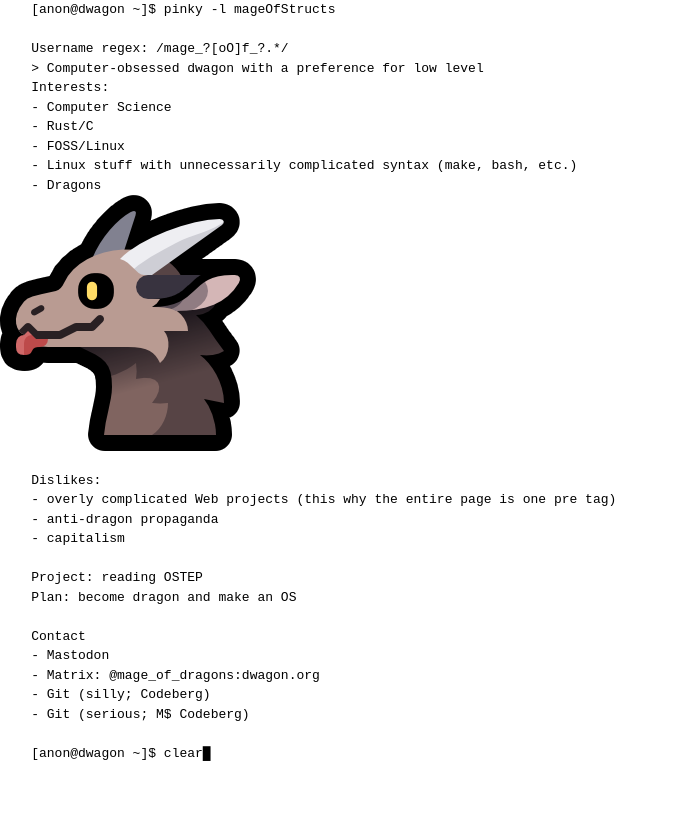
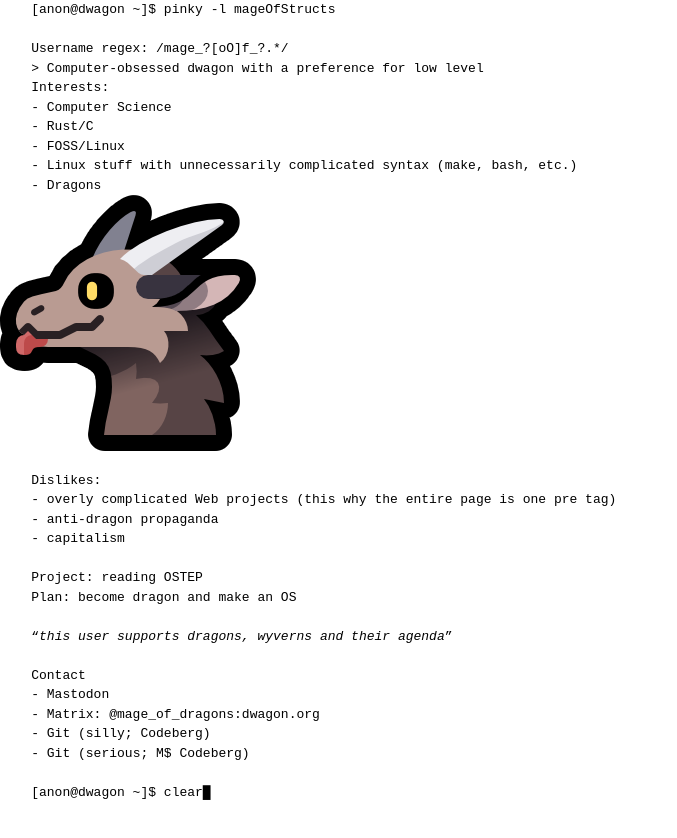
Before and after one commit to mageOfstructs/website, a plain HTML site: page dist/about.html in a window 1280 px wide. Shown: the whole page, without its empty margins (0-677 px from the left). Before the commit the page ends 802 px from the top, so only its background shows below. Drawn offline with nearby package versions, Linux system fonts and the light colour scheme; files that its build step writes are made by us from their sources; files whose address does not match are found by name.

Commit message:
add agenda

```diff
--- a/dist/about.html
+++ b/dist/about.html
@@ -27,6 +27,8 @@
       class="text-lime-500 underline hover:bg-lime-500 hover:text-neutral-950">OSTEP</a>
     Plan: become dragon and make an OS
 
+    <q><i>this user supports dragons, wyverns and their agenda</i></q>
+
     Contact
     - <a class="text-lime-500 underline hover:bg-lime-500 hover:text-neutral-950"
       href="https://mastodon.social/@mage_of_dragons">Mastodon</a>
```
